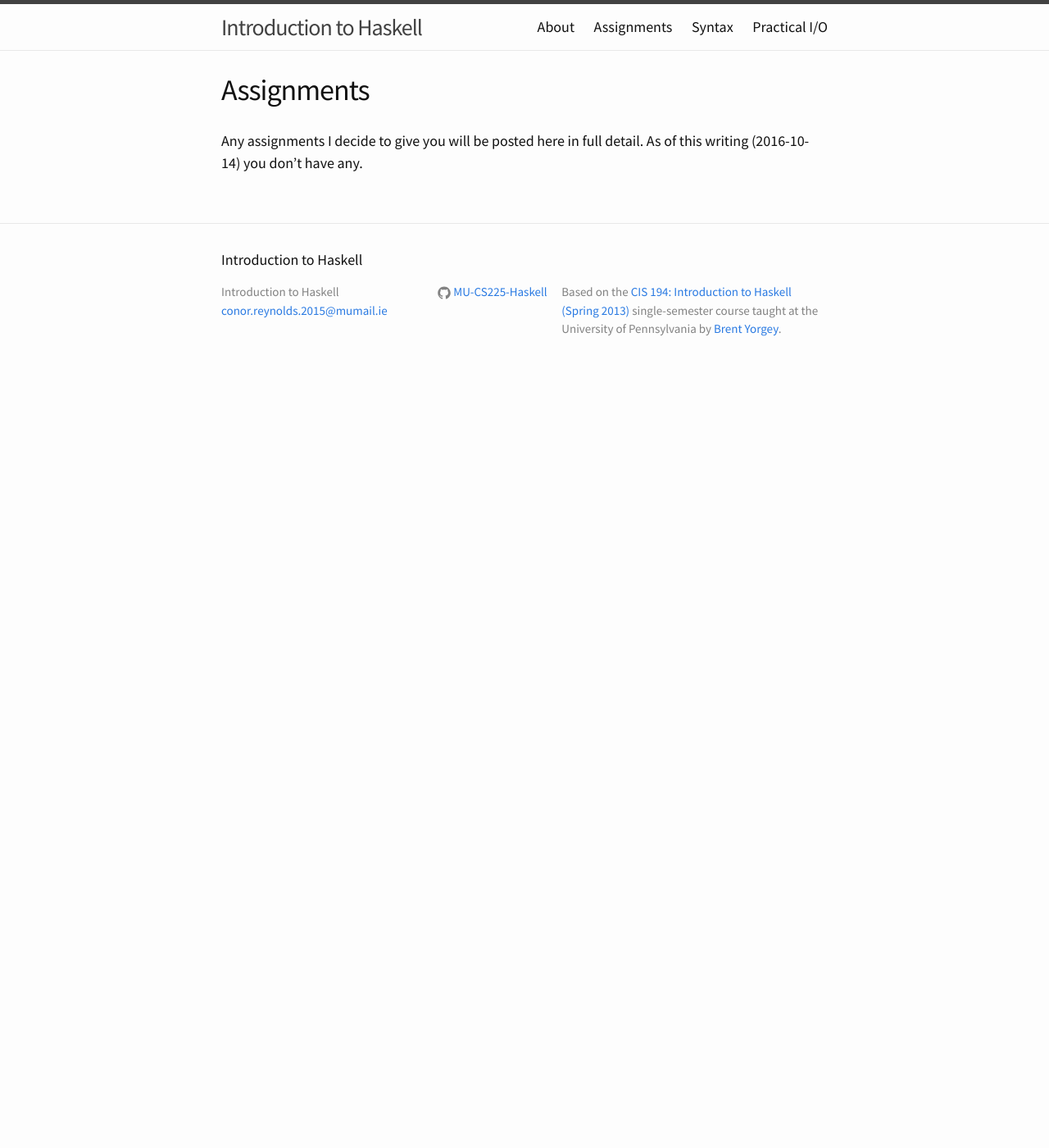
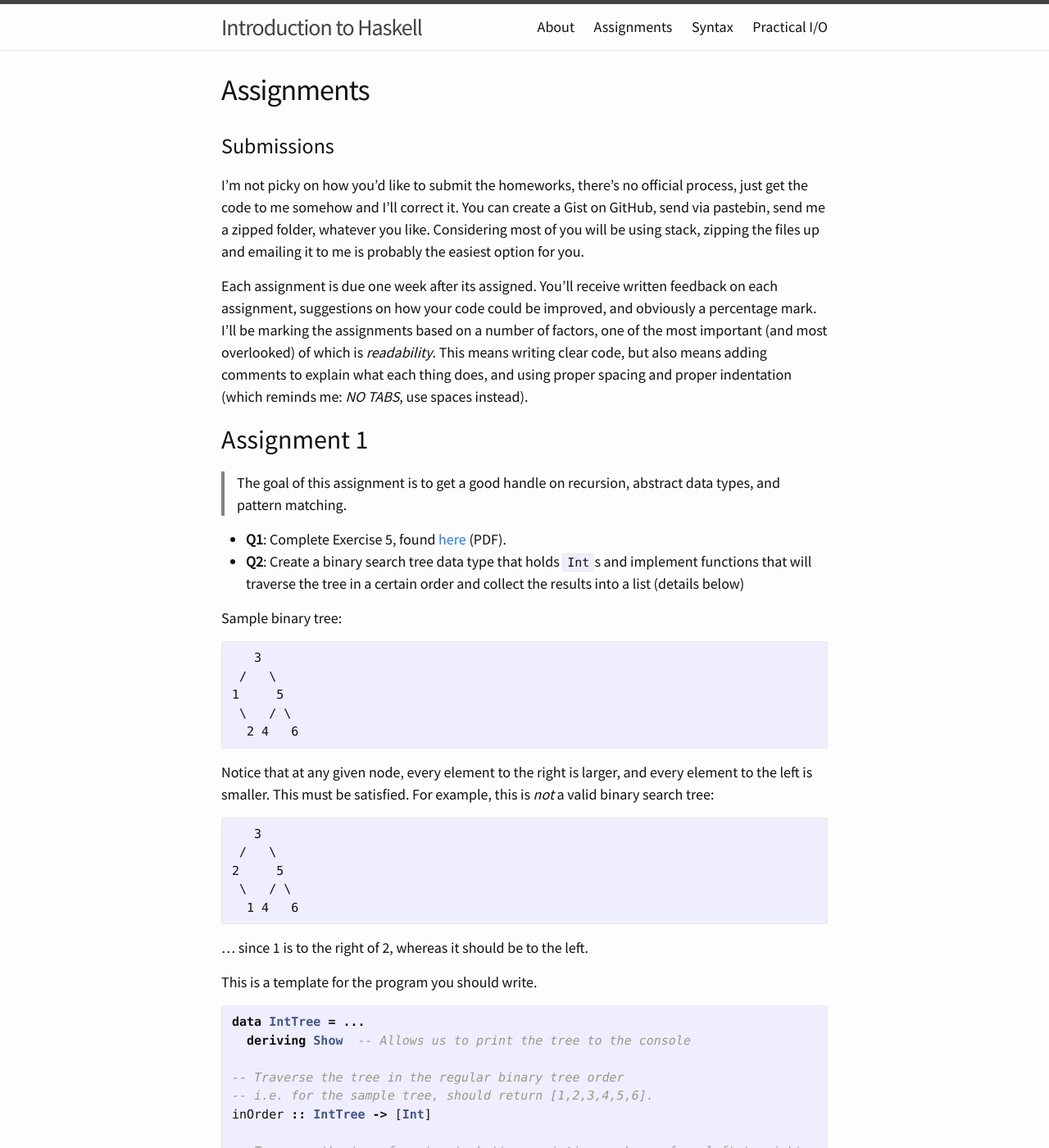
Before and after one commit to MU-CS225-Haskell/MU-CS225-Haskell.github.io, a Jekyll site: the page built from _pages/02-assignments.md, in a window 1280 px wide and 1400 px high. Shown: the whole window at 82% size. Built offline with Jekyll 4.4.1, drawn with Linux system fonts in a browser that asks for light colours; some of the changed text lies outside the part shown.

Commit message:
Various fixes. Added Assignment 1.

````diff
--- a/_pages/02-assignments.md
+++ b/_pages/02-assignments.md
@@ -4,5 +4,71 @@ title: Assignments
 permalink: /assignments/
 ---
 
-Any assignments I decide to give you will be posted here in full detail. As of
-this writing ({{ site.time | date: "%Y-%m-%d" }}) you don't have any.
+### Submissions
+
+I'm not picky on how you'd like to submit the homeworks, there's no official
+process, just get the code to me somehow and I'll correct it. You can create a
+Gist on GitHub, send via pastebin, send me a zipped folder, whatever you like.
+Considering most of you will be using stack, zipping the files up and emailing
+it to me is probably the easiest option for you.
+
+Each assignment is due one week after its assigned. You'll receive written
+feedback on each assignment, suggestions on how your code could be improved, and
+obviously a percentage mark. I'll be marking the assignments based on a number
+of factors, one of the most important (and most overlooked) of which is
+*readability*. This means writing clear code, but also means adding comments to
+explain what each thing does, and using proper spacing and proper indentation
+(which reminds me: *NO TABS*, use spaces instead).
+
+## Assignment 1
+
+> The goal of this assignment is to get a good handle on recursion, abstract
+data types, and pattern matching.
+
+- **Q1**: Complete Exercise 5, found [here](http://www.cis.upenn.edu/~cis194/spring13/hw/01-intro.pdf) (PDF).
+- **Q2**: Create a binary search tree data type that holds `Int`s and implement
+functions that will traverse the tree in a certain order and collect the results
+into a list (details below)
+
+Sample binary tree:
+
+```
+   3
+ /   \
+1     5
+ \   / \
+  2 4   6
+```
+
+Notice that at any given node, every element to the right is larger, and every
+element to the left is smaller. This must be satisfied. For example, this is
+*not* a valid binary search tree:
+
+```
+   3
+ /   \
+2     5
+ \   / \
+  1 4   6
+```
+
+... since 1 is to the right of 2, whereas it should be to the left.
+
+This is a template for the program you should write.
+
+```haskell
+data IntTree = ...
+  deriving Show  -- Allows us to print the tree to the console
+
+-- Traverse the tree in the regular binary tree order
+-- i.e. for the sample tree, should return [1,2,3,4,5,6].
+inOrder :: IntTree -> [Int]
+
+-- Traverse the tree from top to bottom, printing each row from left to right
+-- i.e. for the sample tree, should return [3,2,5,1,4,6].
+topDown :: IntTree -> [Int]
+
+-- Same as above but, start from the bottom and work up, printing left to right
+-- i.e. for the sample tree, should return [1,4,6,2,5,3].
+bottomUp :: IntTree -> [Int]
+```
````
Also changed, not shown: _posts/00-00-01-getting-started.markdown (+18 -0 lines), _posts/00-00-03-typeclasses.md (+7 -2 lines).
